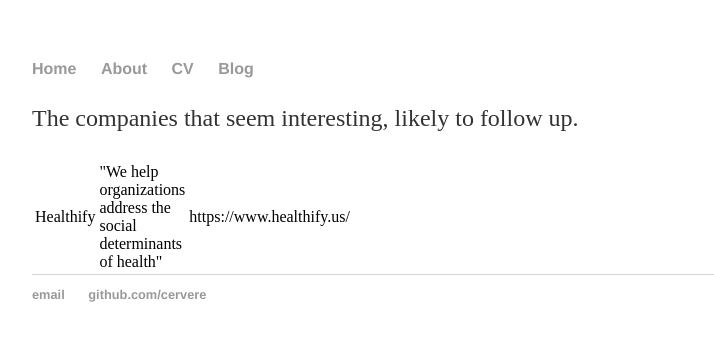
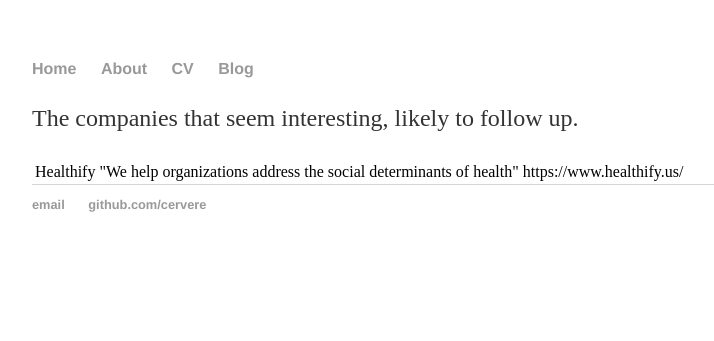
Before and after one commit to cervere/cervere.github.io, a Jekyll site: the page built from _posts/2020-04-06-companies.md, in a window 1280 px wide. Shown: the top 341 px of the page, without its empty margins (160-874 px from the left). Built offline with Jekyll 4.4.1, drawn with Linux system fonts in a browser that asks for light colours.

Commit message:
Update 2020-04-06-companies.md

```diff
--- a/_posts/2020-04-06-companies.md
+++ b/_posts/2020-04-06-companies.md
@@ -6,7 +6,7 @@ date: 2020-04-07
 
 The companies that seem interesting, likely to follow up.
 
-<table style="width:300px">
+<table>
 <tr>
   <td>Healthify</td>
   <td>"We help organizations address the social determinants of health"</td>
```
